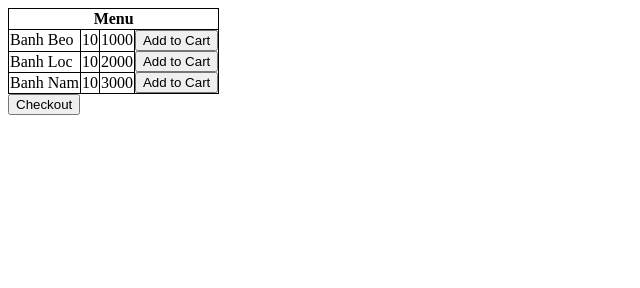
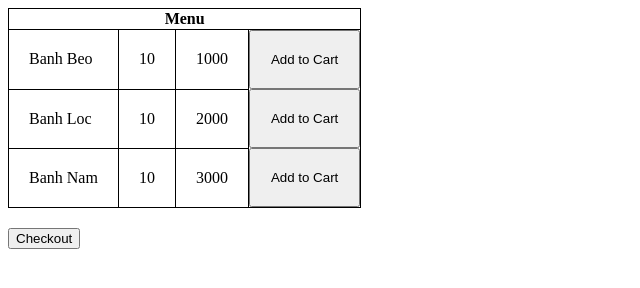
Before and after one commit to tantran-international/javascript-training, a website built with Parcel: page practices/js-practice-one/index.html in a window 1280 px wide. Shown: the whole page, without its empty margins (0-640 px from the left). Built offline with nearby package versions, Linux system fonts and the light colour scheme.

Commit message:
Implement styles for table

```diff
--- a/practices/js-practice-one/src/styles.css
+++ b/practices/js-practice-one/src/styles.css
@@ -3,6 +3,15 @@
 }
 
 table, th, td {
+  margin: 0 0 10px;
   border: 1px solid black;
   border-collapse: collapse;
 }
+
+td {
+  padding: 20px;
+}
+
+.menu-btn {
+  padding: 20px;
+}
```
